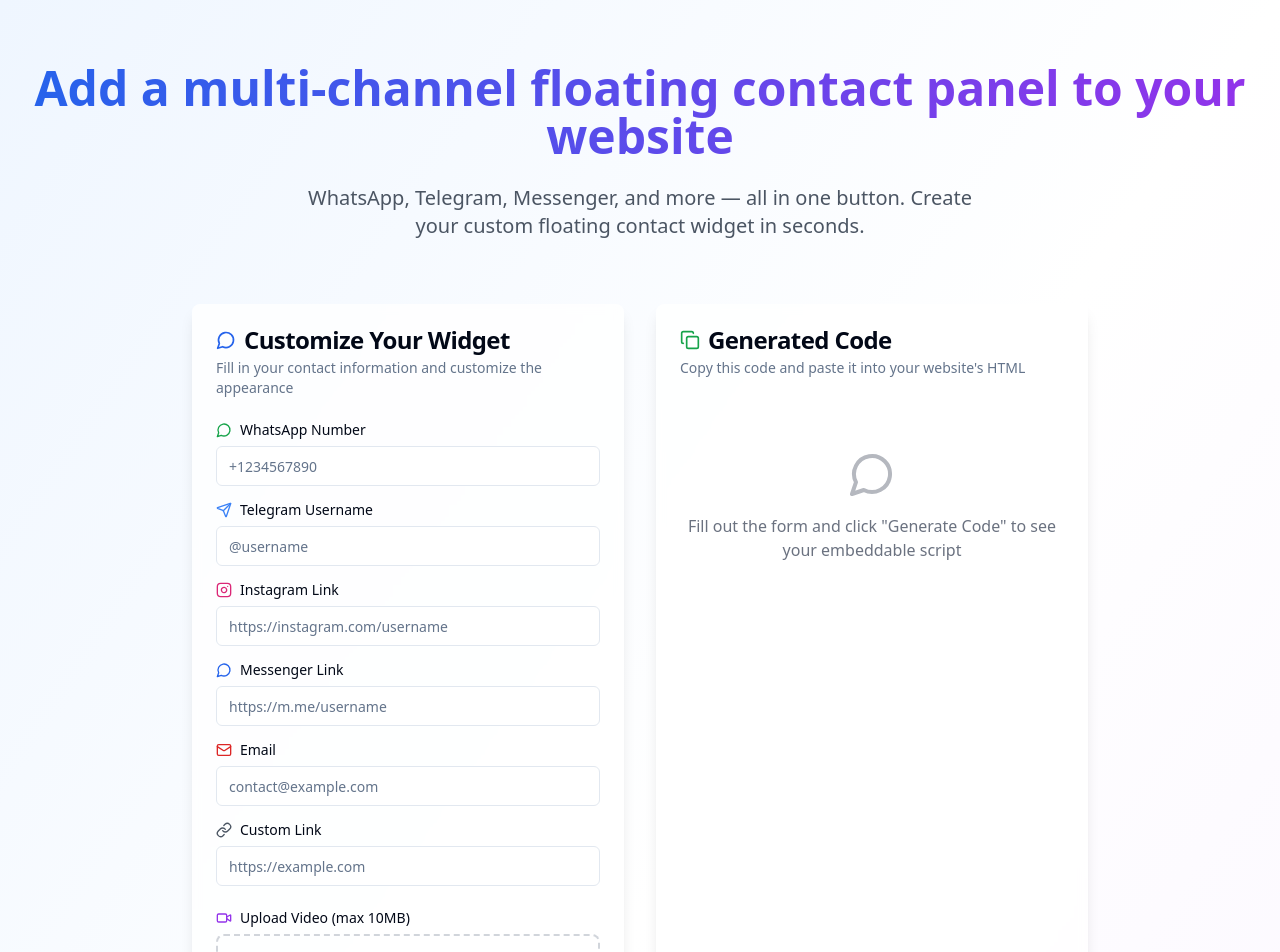
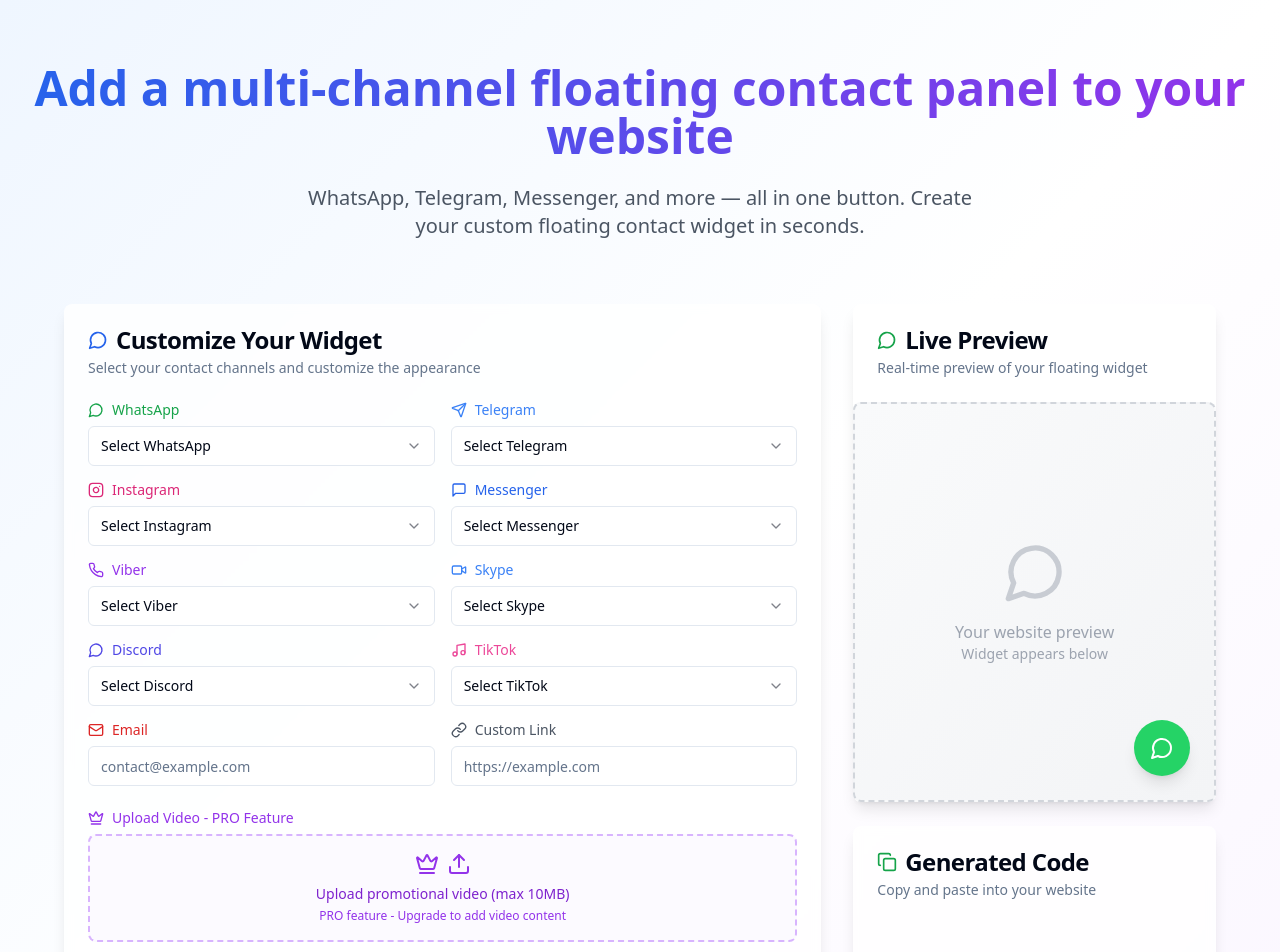
Before and after one commit to hemidirasim/float-connect-hub, a React (Vite) app: page / in a window 1280 px wide. Shown: the top 952 px of the page. Built offline with nearby package versions, Linux system fonts and the light colour scheme.

Commit message:
feat: Implement dynamic preview and video as pro option
- Integrate the preview directly into the website.
- Replace link inputs with select elements for dynamic selection.
- Introduce video upload as a pro feature.
- Display the selected video in the preview.

```diff
--- a/src/pages/Index.tsx
+++ b/src/pages/Index.tsx
@@ -6,7 +6,8 @@ import { Label } from "@/components/ui/label";
 import { Textarea } from "@/components/ui/textarea";
 import { Card, CardContent, CardDescription, CardHeader, CardTitle } from "@/components/ui/card";
 import { Select, SelectContent, SelectItem, SelectTrigger, SelectValue } from "@/components/ui/select";
-import { Upload, Copy, Check, MessageCircle, Send, Instagram, Mail, Link, Video } from 'lucide-react';
+import { Dialog, DialogContent, DialogHeader, DialogTitle, DialogTrigger } from "@/components/ui/dialog";
+import { Upload, Copy, Check, MessageCircle, Send, Instagram, Mail, Link, Video, Crown, Play, X, Phone, MessageSquare, Music } from 'lucide-react';
 import { toast } from "sonner";
 
 const Index = () => {
@@ -17,6 +18,10 @@ const Index = () => {
     messenger: '',
     email: '',
     customLink: '',
+    viber: '',
+    skype: '',
+    discord: '',
+    tiktok: '',
     video: null as File | null,
     buttonColor: '#25d366',
     position: 'right',
@@ -25,6 +30,47 @@ const Index = () => {
 
   const [generatedCode, setGeneratedCode] = useState('');
   const [copied, setCopied] = useState(false);
+  const [showWidget, setShowWidget] = useState(true);
+  const [videoModalOpen, setVideoModalOpen] = useState(false);
+
+  const platforms = {
+    whatsapp: { label: 'WhatsApp', icon: MessageCircle, color: 'text-green-600', options: [
+      { value: '+994501234567', label: '+994 50 123 45 67' },
+      { value: '+994551234567', label: '+994 55 123 45 67' },
+      { value: '+994701234567', label: '+994 70 123 45 67' },
+    ]},
+    telegram: { label: 'Telegram', icon: Send, color: 'text-blue-500', options: [
+      { value: '@example_user', label: '@example_user' },
+      { value: '@company_support', label: '@company_support' },
+      { value: '@business_account', label: '@business_account' },
+    ]},
+    instagram: { label: 'Instagram', icon: Instagram, color: 'text-pink-600', options: [
+      { value: 'https://instagram.com/example', label: '@example' },
+      { value: 'https://instagram.com/business', label: '@business' },
+      { value: 'https://instagram.com/company', label: '@company' },
+    ]},
+    messenger: { label: 'Messenger', icon: MessageSquare, color: 'text-blue-600', options: [
+      { value: 'https://m.me/example', label: 'Example Page' },
+      { value: 'https://m.me/business', label: 'Business Page' },
+      { value: 'https://m.me/support', label: 'Support Page' },
+    ]},
+    viber: { label: 'Viber', icon: Phone, color: 'text-purple-600', options: [
+      { value: 'viber://chat?number=+994501234567', label: '+994 50 123 45 67' },
+      { value: 'viber://chat?number=+994551234567', label: '+994 55 123 45 67' },
+    ]},
+    skype: { label: 'Skype', icon: Video, color: 'text-blue-500', options: [
+      { value: 'skype:example.user?chat', label: 'example.user' },
+      { value: 'skype:business.support?chat', label: 'business.support' },
+    ]},
+    discord: { label: 'Discord', icon: MessageCircle, color: 'text-indigo-600', options: [
+      { value: 'https://discord.gg/example', label: 'Example Server' },
+      { value: 'https://discord.gg/support', label: 'Support Server' },
+    ]},
+    tiktok: { label: 'TikTok', icon: Music, color: 'text-pink-500', options: [
+      { value: 'https://tiktok.com/@example', label: '@example' },
+      { value: 'https://tiktok.com/@business', label: '@business' },
+    ]}
+  };
 
   const handleInputChange = (field: string, value: string) => {
     setFormData(prev => ({
@@ -35,7 +81,7 @@ const Index = () => {
 
   const handleVideoUpload = (e: React.ChangeEvent<HTMLInputElement>) => {
     const file = e.target.files?.[0];
-    if (file && file.size <= 10 * 1024 * 1024) { // 10MB limit
+    if (file && file.size <= 10 * 1024 * 1024) {
       setFormData(prev => ({
         ...prev,
         video: file
@@ -57,6 +103,10 @@ const Index = () => {
   ${formData.messenger ? `data-messenger="${formData.messenger}"` : ''}
   ${formData.email ? `data-email="${formData.email}"` : ''}
   ${formData.customLink ? `data-custom="${formData.customLink}"` : ''}
+  ${formData.viber ? `data-viber="${formData.viber}"` : ''}
+  ${formData.skype ? `data-skype="${formData.skype}"` : ''}
+  ${formData.discord ? `data-discord="${formData.discord}"` : ''}
+  ${formData.tiktok ? `data-tiktok="${formData.tiktok}"` : ''}
   ${videoUrl ? `data-video="${videoUrl}"` : ''}
   data-position="${formData.position}"
   data-color="${formData.buttonColor}"
@@ -74,6 +124,21 @@ const Index = () => {
     setTimeout(() => setCopied(false), 2000);
   };
 
+  const getActiveChannels = () => {
+    const channels = [];
+    if (formData.whatsapp) channels.push({ type: 'whatsapp', value: formData.whatsapp, icon: MessageCircle, color: '#25d366' });
+    if (formData.telegram) channels.push({ type: 'telegram', value: formData.telegram, icon: Send, color: '#0088cc' });
+    if (formData.instagram) channels.push({ type: 'instagram', value: formData.instagram, icon: Instagram, color: '#e4405f' });
+    if (formData.messenger) channels.push({ type: 'messenger', value: formData.messenger, icon: MessageSquare, color: '#0084ff' });
+    if (formData.email) channels.push({ type: 'email', value: formData.email, icon: Mail, color: '#ea4335' });
+    if (formData.customLink) channels.push({ type: 'custom', value: formData.customLink, icon: Link, color: '#6b7280' });
+    if (formData.viber) channels.push({ type: 'viber', value: formData.viber, icon: Phone, color: '#665cac' });
+    if (formData.skype) channels.push({ type: 'skype', value: formData.skype, icon: Video, color: '#00aff0' });
+    if (formData.discord) channels.push({ type: 'discord', value: formData.discord, icon: MessageCircle, color: '#5865f2' });
+    if (formData.tiktok) channels.push({ type: 'tiktok', value: formData.tiktok, icon: Music, color: '#ff0050' });
+    return channels;
+  };
+
   return (
     <div className="min-h-screen bg-gradient-to-br from-blue-50 via-white to-purple-50">
       {/* Hero Section */}
@@ -89,76 +154,48 @@ const Index = () => {
         </div>
 
         {/* Main Content */}
-        <div className="max-w-4xl mx-auto grid md:grid-cols-2 gap-8">
+        <div className="max-w-6xl mx-auto grid lg:grid-cols-3 gap-8">
           {/* Form Section */}
-          <Card className="shadow-lg border-0 bg-white/80 backdrop-blur-sm">
+          <Card className="shadow-lg border-0 bg-white/80 backdrop-blur-sm lg:col-span-2">
             <CardHeader>
               <CardTitle className="flex items-center gap-2">
                 <MessageCircle className="w-5 h-5 text-blue-600" />
                 Customize Your Widget
               </CardTitle>
               <CardDescription>
-                Fill in your contact information and customize the appearance
+                Select your contact channels and customize the appearance
               </CardDescription>
             </CardHeader>
             <CardContent className="space-y-6">
               {/* Contact Fields */}
-              <div className="grid grid-cols-1 gap-4">
-                <div className="space-y-2">
-                  <Label htmlFor="whatsapp" className="flex items-center gap-2">
-                    <MessageCircle className="w-4 h-4 text-green-600" />
-                    WhatsApp Number
+              <div className="grid grid-cols-1 md:grid-cols-2 gap-4">
+                {Object.entries(platforms).map(([key, platform]) => (
+                  <div key={key} className="space-y-2">
+                    <Label className={`flex items-center gap-2 ${platform.color}`}>
+                      <platform.icon className="w-4 h-4" />
+                      {platform.label}
                     </Label>
-                  <Input
-                    id="whatsapp"
-                    placeholder="+1234567890"
-                    value={formData.whatsapp}
-                    onChange={(e) => handleInputChange('whatsapp', e.target.value)}
-                  />
+                    <Select
+                      value={formData[key as keyof typeof formData] as string}
+                      onValueChange={(value) => handleInputChange(key, value)}
+                    >
+                      <SelectTrigger>
+                        <SelectValue placeholder={`Select ${platform.label}`} />
+                      </SelectTrigger>
+                      <SelectContent className="bg-white">
+                        {platform.options.map((option) => (
+                          <SelectItem key={option.value} value={option.value}>
+                            {option.label}
+                          </SelectItem>
+                        ))}
+                      </SelectContent>
+                    </Select>
                   </div>
+                ))}
 
                 <div className="space-y-2">
-                  <Label htmlFor="telegram" className="flex items-center gap-2">
-                    <Send className="w-4 h-4 text-blue-500" />
-                    Telegram Username
-                  </Label>
-                  <Input
-                    id="telegram"
-                    placeholder="@username"
-                    value={formData.telegram}
-                    onChange={(e) => handleInputChange('telegram', e.target.value)}
-                  />
-                </div>
-
-                <div className="space-y-2">
-                  <Label htmlFor="instagram" className="flex items-center gap-2">
-                    <Instagram className="w-4 h-4 text-pink-600" />
-                    Instagram Link
-                  </Label>
-                  <Input
-                    id="instagram"
-                    placeholder="https://instagram.com/username"
-                    value={formData.instagram}
-                    onChange={(e) => handleInputChange('instagram', e.target.value)}
-                  />
-                </div>
-
-                <div className="space-y-2">
-                  <Label htmlFor="messenger" className="flex items-center gap-2">
-                    <MessageCircle className="w-4 h-4 text-blue-600" />
-                    Messenger Link
-                  </Label>
-                  <Input
-                    id="messenger"
-                    placeholder="https://m.me/username"
-                    value={formData.messenger}
-                    onChange={(e) => handleInputChange('messenger', e.target.value)}
-                  />
-                </div>
-
-                <div className="space-y-2">
-                  <Label htmlFor="email" className="flex items-center gap-2">
-                    <Mail className="w-4 h-4 text-red-600" />
+                  <Label htmlFor="email" className="flex items-center gap-2 text-red-600">
+                    <Mail className="w-4 h-4" />
                     Email
                   </Label>
                   <Input
@@ -171,8 +208,8 @@ const Index = () => {
                 </div>
 
                 <div className="space-y-2">
-                  <Label htmlFor="customLink" className="flex items-center gap-2">
-                    <Link className="w-4 h-4 text-gray-600" />
+                  <Label htmlFor="customLink" className="flex items-center gap-2 text-gray-600">
+                    <Link className="w-4 h-4" />
                     Custom Link
                   </Label>
                   <Input
@@ -184,13 +221,13 @@ const Index = () => {
                 </div>
               </div>
 
-              {/* Video Upload */}
+              {/* Pro Video Upload */}
               <div className="space-y-2">
-                <Label className="flex items-center gap-2">
-                  <Video className="w-4 h-4 text-purple-600" />
-                  Upload Video (max 10MB)
+                <Label className="flex items-center gap-2 text-purple-600">
+                  <Crown className="w-4 h-4" />
+                  Upload Video - PRO Feature
                 </Label>
-                <div className="border-2 border-dashed border-gray-300 rounded-lg p-4 text-center hover:border-blue-400 transition-colors">
+                <div className="border-2 border-dashed border-purple-300 rounded-lg p-4 text-center bg-purple-50/50">
                   <input
                     type="file"
                     accept="video/*"
@@ -199,16 +236,22 @@ const Index = () => {
                     id="video-upload"
                   />
                   <label htmlFor="video-upload" className="cursor-pointer">
-                    <Upload className="w-8 h-8 mx-auto mb-2 text-gray-400" />
-                    <p className="text-sm text-gray-600">
-                      {formData.video ? formData.video.name : 'Click to upload video'}
+                    <div className="flex items-center justify-center gap-2 mb-2">
+                      <Crown className="w-6 h-6 text-purple-600" />
+                      <Upload className="w-6 h-6 text-purple-600" />
+                    </div>
+                    <p className="text-sm text-purple-700 font-medium">
+                      {formData.video ? formData.video.name : 'Upload promotional video (max 10MB)'}
+                    </p>
+                    <p className="text-xs text-purple-600 mt-1">
+                      PRO feature - Upgrade to add video content
                     </p>
                   </label>
                 </div>
               </div>
 
               {/* Customization Options */}
-              <div className="grid grid-cols-2 gap-4">
+              <div className="grid grid-cols-1 md:grid-cols-2 gap-4">
                 <div className="space-y-2">
                   <Label htmlFor="color">Button Color</Label>
                   <div className="flex items-center gap-2">
@@ -236,7 +279,7 @@ const Index = () => {
                     <SelectTrigger>
                       <SelectValue />
                     </SelectTrigger>
-                    <SelectContent>
+                    <SelectContent className="bg-white">
                       <SelectItem value="left">Left</SelectItem>
                       <SelectItem value="right">Right</SelectItem>
                     </SelectContent>
@@ -264,6 +307,96 @@ const Index = () => {
             </CardContent>
           </Card>
 
+          {/* Live Preview Section */}
+          <div className="space-y-6">
+            <Card className="shadow-lg border-0 bg-white/80 backdrop-blur-sm">
+              <CardHeader>
+                <CardTitle className="flex items-center gap-2">
+                  <MessageCircle className="w-5 h-5 text-green-600" />
+                  Live Preview
+                </CardTitle>
+                <CardDescription>
+                  Real-time preview of your floating widget
+                </CardDescription>
+              </CardHeader>
+              <CardContent className="relative min-h-[400px] bg-gradient-to-br from-gray-50 to-gray-100 rounded-lg border-2 border-dashed border-gray-300">
+                <div className="absolute inset-0 flex items-center justify-center text-gray-400">
+                  <div className="text-center">
+                    <MessageCircle className="w-16 h-16 mx-auto mb-4 opacity-50" />
+                    <p>Your website preview</p>
+                    <p className="text-sm">Widget appears below</p>
+                  </div>
+                </div>
+
+                {/* Live Floating Button Preview */}
+                {showWidget && (
+                  <div
+                    className={`absolute bottom-6 ${formData.position === 'left' ? 'left-6' : 'right-6'} z-10`}
+                  >
+                    <Dialog>
+                      <DialogTrigger asChild>
+                        <button
+                          className="w-14 h-14 rounded-full shadow-lg flex items-center justify-center transition-transform hover:scale-110 relative group"
+                          style={{ backgroundColor: formData.buttonColor }}
+                          title={formData.tooltip || 'Contact us'}
+                        >
+                          <MessageCircle className="w-6 h-6 text-white" />
+                          {formData.tooltip && (
+                            <div className="absolute bottom-full mb-2 left-1/2 transform -translate-x-1/2 bg-black text-white text-xs px-2 py-1 rounded opacity-0 group-hover:opacity-100 transition-opacity whitespace-nowrap">
+                              {formData.tooltip}
+                            </div>
+                          )}
+                        </button>
+                      </DialogTrigger>
+                      <DialogContent className="sm:max-w-md">
+                        <DialogHeader>
+                          <DialogTitle>Contact Us</DialogTitle>
+                        </DialogHeader>
+                        <div className="space-y-3">
+                          {getActiveChannels().map((channel, index) => {
+                            const IconComponent = channel.icon;
+                            return (
+                              <div key={index} className="flex items-center gap-3 p-3 rounded-lg border hover:bg-gray-50 cursor-pointer">
+                                <div
+                                  className="w-10 h-10 rounded-full flex items-center justify-center text-white"
+                                  style={{ backgroundColor: channel.color }}
+                                >
+                                  <IconComponent className="w-5 h-5" />
+                                </div>
+                                <div className="flex-1">
+                                  <p className="font-medium capitalize">{channel.type}</p>
+                                  <p className="text-sm text-gray-600 truncate">{channel.value}</p>
+                                </div>
+                              </div>
+                            );
+                          })}
+
+                          {formData.video && (
+                            <div className="flex items-center gap-3 p-3 rounded-lg border hover:bg-gray-50 cursor-pointer bg-purple-50">
+                              <div className="w-10 h-10 rounded-full bg-purple-600 flex items-center justify-center text-white">
+                                <Play className="w-5 h-5" />
+                              </div>
+                              <div className="flex-1">
+                                <p className="font-medium text-purple-700">Watch Video</p>
+                                <p className="text-sm text-purple-600">{formData.video.name}</p>
+                              </div>
+                            </div>
+                          )}
+
+                          {getActiveChannels().length === 0 && !formData.video && (
+                            <div className="text-center py-8 text-gray-500">
+                              <MessageCircle className="w-8 h-8 mx-auto mb-2 opacity-50" />
+                              <p className="text-sm">No contact channels selected</p>
+                            </div>
+                          )}
+                        </div>
+                      </DialogContent>
+                    </Dialog>
+                  </div>
+                )}
+              </CardContent>
+            </Card>
+
             {/* Code Preview Section */}
             <Card className="shadow-lg border-0 bg-white/80 backdrop-blur-sm">
               <CardHeader>
@@ -272,7 +405,7 @@ const Index = () => {
                   Generated Code
                 </CardTitle>
                 <CardDescription>
-                Copy this code and paste it into your website's HTML
+                  Copy and paste into your website
                 </CardDescription>
               </CardHeader>
               <CardContent>
@@ -282,7 +415,7 @@ const Index = () => {
                       <Textarea
                         value={generatedCode}
                         readOnly
-                      className="min-h-[200px] font-mono text-sm bg-gray-50"
+                        className="min-h-[150px] font-mono text-sm bg-gray-50"
                       />
                       <Button
                         onClick={copyToClipboard}
@@ -293,53 +426,22 @@ const Index = () => {
                         {copied ? <Check className="w-4 h-4" /> : <Copy className="w-4 h-4" />}
                       </Button>
                     </div>
-                  <div className="p-4 bg-blue-50 rounded-lg border border-blue-200">
-                    <h4 className="font-semibold text-blue-800 mb-2">How to use:</h4>
-                    <ol className="text-sm text-blue-700 space-y-1">
-                      <li>1. Copy the generated code above</li>
-                      <li>2. Paste it before the closing &lt;/body&gt; tag of your website</li>
-                      <li>3. The floating contact widget will appear automatically</li>
-                    </ol>
+                    <div className="p-3 bg-blue-50 rounded-lg border border-blue-200">
+                      <h4 className="font-semibold text-blue-800 mb-1 text-sm">Installation:</h4>
+                      <p className="text-xs text-blue-700">
+                        Paste before closing &lt;/body&gt; tag
+                      </p>
                     </div>
                   </div>
                 ) : (
-                <div className="text-center py-12 text-gray-500">
-                  <MessageCircle className="w-12 h-12 mx-auto mb-4 opacity-50" />
-                  <p>Fill out the form and click "Generate Code" to see your embeddable script</p>
+                  <div className="text-center py-8 text-gray-500">
+                    <Copy className="w-8 h-8 mx-auto mb-2 opacity-50" />
+                    <p className="text-sm">Generate code to see script</p>
                   </div>
                 )}
               </CardContent>
             </Card>
           </div>
-
-        {/* Preview Section */}
-        <div className="max-w-4xl mx-auto mt-16">
-          <Card className="shadow-lg border-0 bg-white/80 backdrop-blur-sm">
-            <CardHeader className="text-center">
-              <CardTitle>Preview</CardTitle>
-              <CardDescription>
-                This is how your floating contact button will look on your website
-              </CardDescription>
-            </CardHeader>
-            <CardContent className="relative min-h-[300px] bg-gradient-to-br from-gray-50 to-gray-100 rounded-lg border-2 border-dashed border-gray-300">
-              <div className="absolute inset-0 flex items-center justify-center text-gray-400">
-                <div className="text-center">
-                  <MessageCircle className="w-16 h-16 mx-auto mb-4 opacity-50" />
-                  <p>Website preview area</p>
-                  <p className="text-sm">Your floating contact button will appear here</p>
-                </div>
-              </div>
-
-              {/* Floating Button Preview */}
-              <div
-                className={`absolute bottom-6 ${formData.position === 'left' ? 'left-6' : 'right-6'} w-14 h-14 rounded-full shadow-lg flex items-center justify-center cursor-pointer transition-transform hover:scale-110`}
-                style={{ backgroundColor: formData.buttonColor }}
-                title={formData.tooltip || 'Contact us'}
-              >
-                <MessageCircle className="w-6 h-6 text-white" />
-              </div>
-            </CardContent>
-          </Card>
         </div>
       </div>
     </div>
```
Lines whose indentation alone changed are shown as unchanged.
